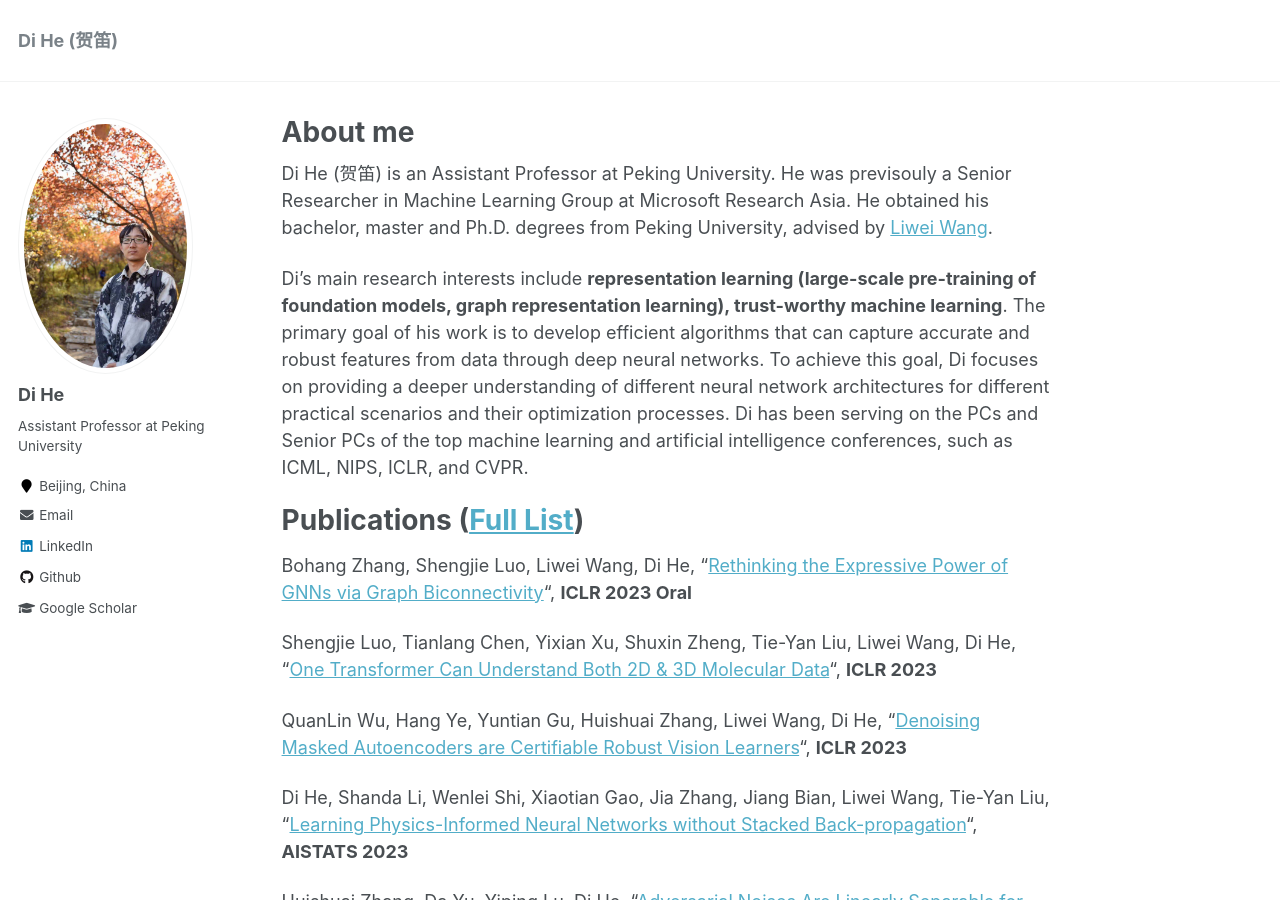
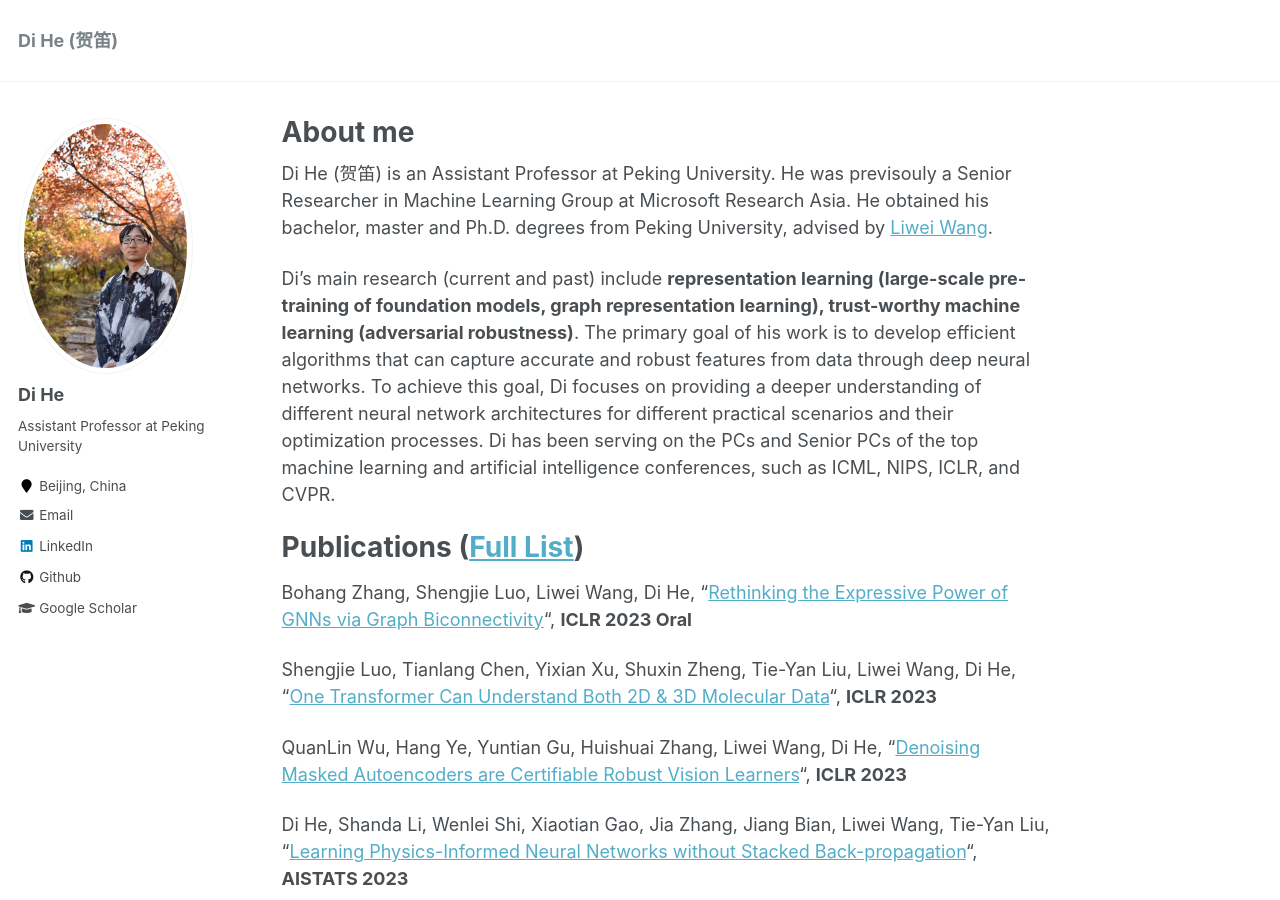
Before and after one commit to DiHe-PKU/DiHe-PKU.github.io, a Jekyll site: the page built from _pages/about.md, in a window 1280 px wide and 900 px high. Built offline with Jekyll 4.4.1, drawn with Linux system fonts in a browser that asks for light colours; formulas are drawn with MathJax 3.

Commit message:
Update about.md

```diff
--- a/_pages/about.md
+++ b/_pages/about.md
@@ -11,7 +11,7 @@ redirect_from:
 
 Di He (贺笛) is an Assistant Professor at Peking University. He was previsouly a Senior Researcher in Machine Learning Group at Microsoft Research Asia. He obtained his bachelor, master and Ph.D. degrees from Peking University, advised by [Liwei Wang](http://www.liweiwang-pku.com/).
 
-Di’s main research interests include **representation learning (large-scale pre-training of foundation models, graph representation learning), trust-worthy machine learning**. The primary goal of his work is to develop efficient algorithms that can capture accurate and robust features from data through deep neural networks. To achieve this goal, Di focuses on providing a deeper understanding of different neural network architectures for different practical scenarios and their optimization processes. Di has been serving on the PCs and Senior PCs of the top machine learning and artificial intelligence conferences, such as ICML, NIPS, ICLR, and CVPR.
+Di’s main research (current and past) include **representation learning (large-scale pre-training of foundation models, graph representation learning), trust-worthy machine learning (adversarial robustness)**. The primary goal of his work is to develop efficient algorithms that can capture accurate and robust features from data through deep neural networks. To achieve this goal, Di focuses on providing a deeper understanding of different neural network architectures for different practical scenarios and their optimization processes. Di has been serving on the PCs and Senior PCs of the top machine learning and artificial intelligence conferences, such as ICML, NIPS, ICLR, and CVPR.
 
 Publications ([Full List](https://scholar.google.com/citations?hl=zh-CN&user=orVoz4IAAAAJ&view_op=list_works&sortby=pubdate))
 =====
```
